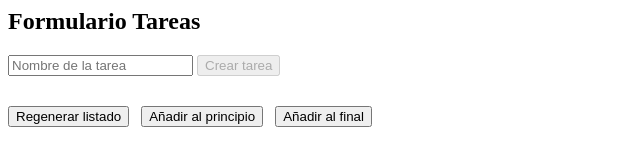
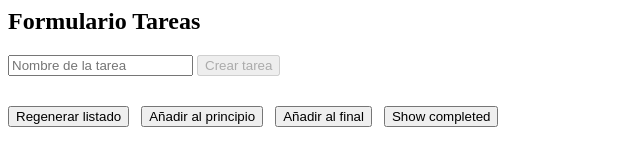
Before and after one commit to aitanabenrui/random-tasks-2, a plain HTML site: page index.html in a window 1280 px wide. Shown: the whole page, without its empty margins (0-640 px from the left). Drawn offline with Linux system fonts and the light colour scheme.

Commit message:
feat: add button

```diff
--- a/index.html
+++ b/index.html
@@ -55,6 +55,7 @@
       <button id="regenate">Regenerar listado</button>
       <button id="add-first">Añadir al principio</button>
       <button id="add-last">Añadir al final</button>
+      <button id="completed-filter">Show completed</button>
     </div>
     <div id="tasks">
     </div>
```
